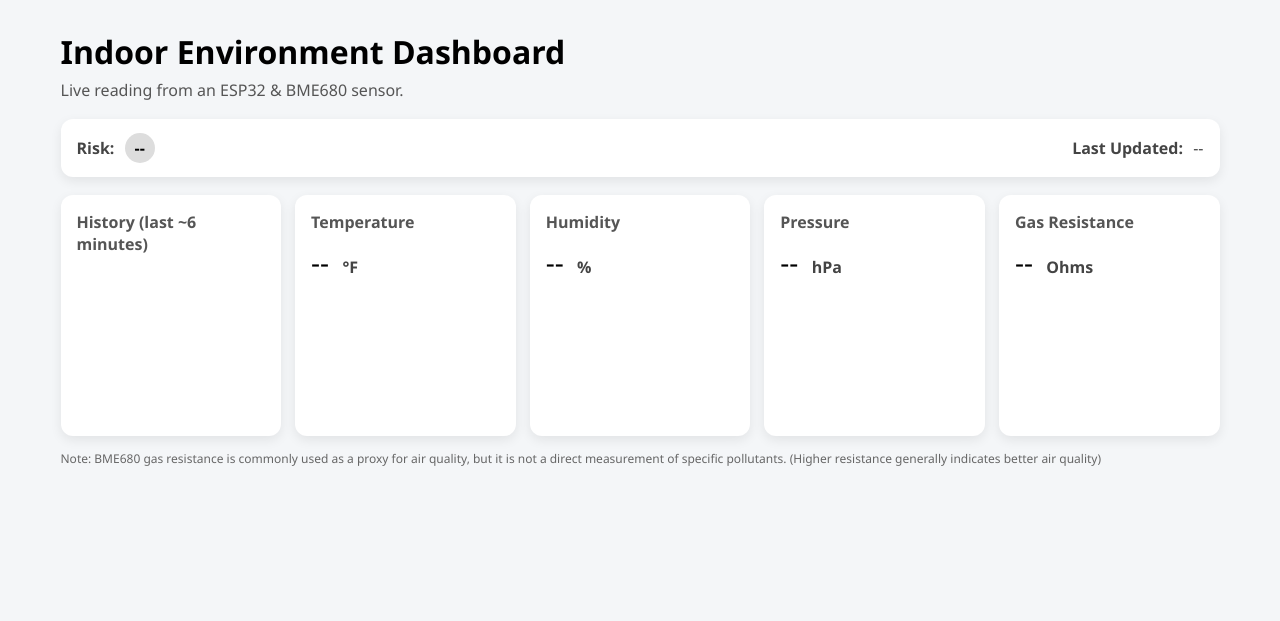
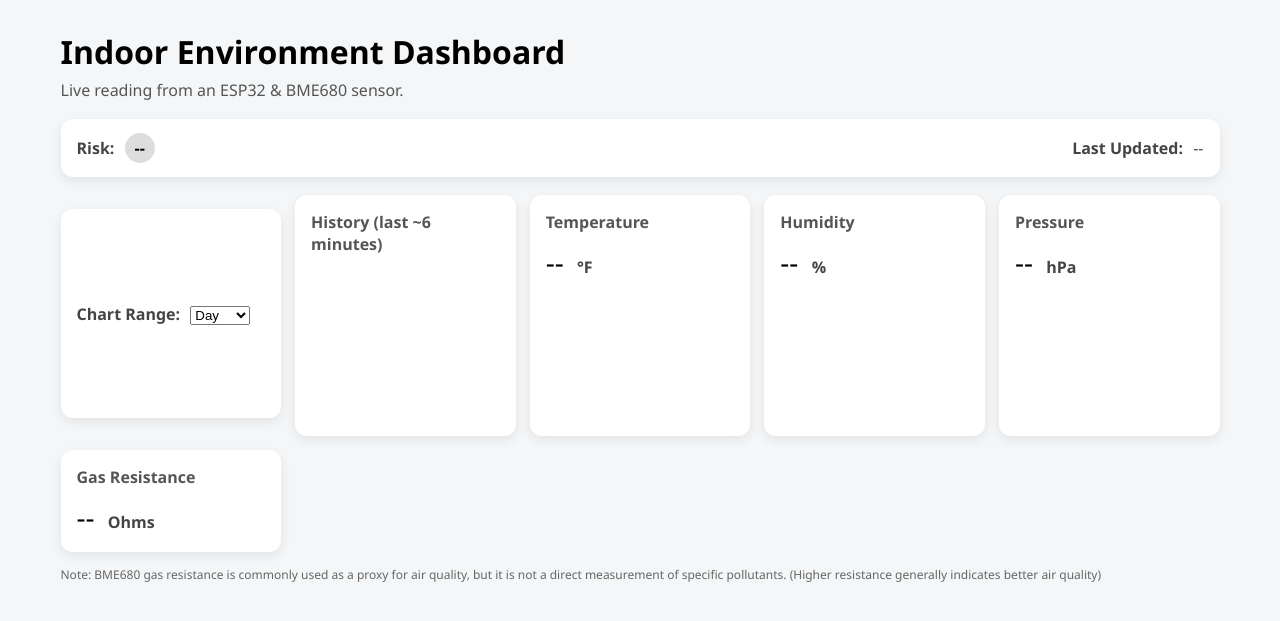
Before and after one commit to JoshuaHassell05/Indoor-Environment-Monitor, a Flask app: page / in a window 1280 px wide. Shown: the top 621 px of the page. Run offline with Flask 3, Linux system fonts and the light colour scheme; data that the repository does not hold is empty.

Commit message:
Add chart range selection to dashboard for improved data visualization

```diff
--- a/server_rpi/templates/index.html
+++ b/server_rpi/templates/index.html
@@ -34,6 +34,17 @@ GET /api/readings and populates the fields below.
 
         <!-- Latest sensor values-->
         <div class="grid">
+
+            <div class="status-row" style="margin-top:14px;">
+                <div>
+                    <span class="label">Chart Range:</span>
+                    <select id="rangeSelect">
+                    <option value="day">Day</option>
+                    <option value="week">Week</option>
+                    <option value="month">Month</option>
+                    </select>
+                </div>
+            </div>
 
             <div class="card">
                 <div class="metric-title">History (last ~6 minutes)</div>
```
